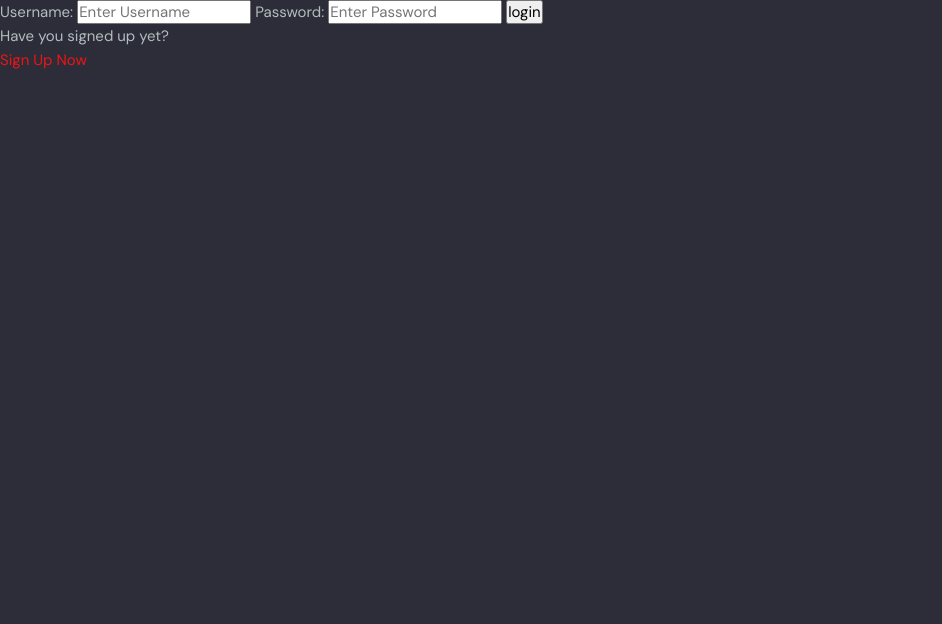
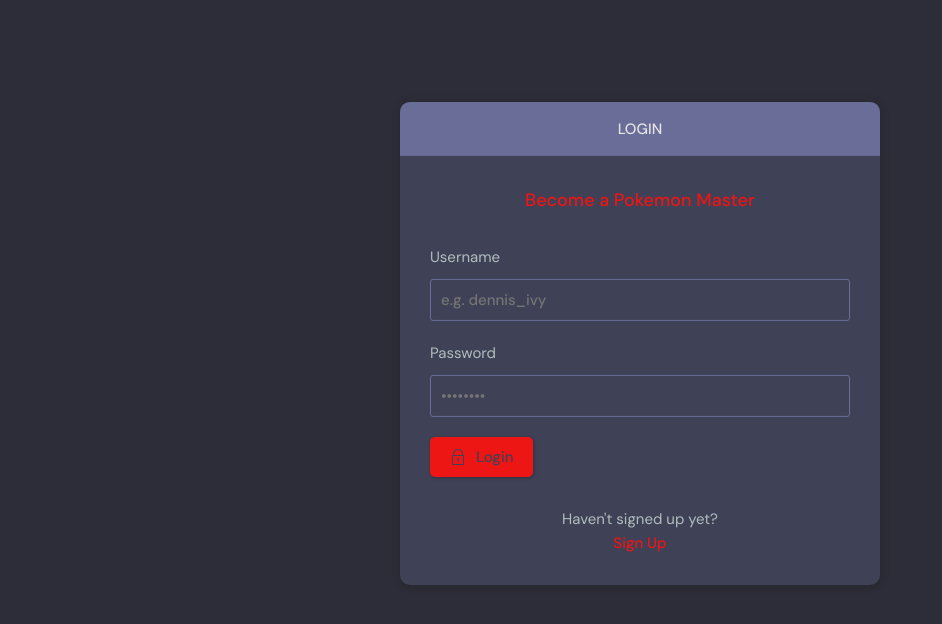
Before and after one commit to aokealy/pokemon, a Django app: page /login/ in a window 1280 px wide. Shown: the part 76-700 px from the top of the page, without its empty margins (0-942 px from the left). Run offline with Django 4.2, Linux system fonts and the light colour scheme.

Commit message:
login_register.html
add the template for the login register and update it to link with current login system by styling it

```diff
--- a/main/templates/main/login_register.html
+++ b/main/templates/main/login_register.html
@@ -1,41 +1,59 @@
 {% extends 'base.html' %}
 
 {% block content %}
+    <main class="auth layout">
+      <div class="container">
+        <div class="layout__box">
+          <div class="layout__boxHeader">
+            <div class="layout__boxTitle">
+              <h3>Login</h3>
+            </div>
+          </div>
+          <div class="layout__body">
+            <h2 class="auth__tagline">Become a Pokemon Master </h2>
 
+            <form class="form" action="#">
+              <div class="form__group form__group">
+                <label for="room_name">Username</label>
+                <input id="username" name="username" type="text" placeholder="e.g. dennis_ivy" />
+              </div>
+              <div class="form__group">
+                <label for="password">Password</label>
+                <input
+                  id="password"
+                  name="password"
+                  type="password"
+                  placeholder="&bull;&bull;&bull;&bull;&bull;&bull;&bull;&bull;"
+                />
+              </div>
 
-{% if page == 'login' %}
-<div>
-   <form method="POST" action="">
-     {% csrf_token %}
+              <button class="btn btn--main" type="submit">
+                <svg
+                  version="1.1"
+                  xmlns="http://www.w3.org/2000/svg"
+                  width="32"
+                  height="32"
+                  viewBox="0 0 32 32"
+                >
+                  <title>lock</title>
+                  <path
+                    d="M27 12h-1v-2c0-5.514-4.486-10-10-10s-10 4.486-10 10v2h-1c-0.553 0-1 0.447-1 1v18c0 0.553 0.447 1 1 1h22c0.553 0 1-0.447 1-1v-18c0-0.553-0.447-1-1-1zM8 10c0-4.411 3.589-8 8-8s8 3.589 8 8v2h-16v-2zM26 30h-20v-16h20v16z"
+                  ></path>
+                  <path
+                    d="M15 21.694v4.306h2v-4.306c0.587-0.348 1-0.961 1-1.694 0-1.105-0.895-2-2-2s-2 0.895-2 2c0 0.732 0.413 1.345 1 1.694z"
+                  ></path>
+                </svg>
 
+                Login
+              </button>
+            </form>
 
-     <label for="">Username:</label>
-     <input type="text" name="username" placeholder="Enter Username">
-
-     <label for="">Password:</label>
-     <input type="password" name="password" placeholder="Enter Password">
-
-     <input type="submit" value="login">
-
-   </form>
-   <p>Have you signed up yet?</p>
-  <a href="{% url 'register' %}">Sign Up Now</a>
-</div>
-
-{% else %}
-
-<div>
-  <form method="POST" action="">
-    {% csrf_token %}
-    {{form.as_p}}
-
-    <input type="submit" value="Register">
-
-  </form>
-
-  <p>Have you signed up yet?</p>
-  <a href="{% url 'login' %}">login</a>
-</div>
-{% endif %}
-
-{% endblock content %}
+            <div class="auth__action">
+              <p>Haven't signed up yet?</p>
+              <a href="signup.html" class="btn btn--link">Sign Up</a>
+            </div>
+          </div>
+        </div>
+      </div>
+    </main>
+    {% endblock content %}
```
Also changed, not shown: main/templates/main/login_register_old.html (added, +41 -0 lines), db.sqlite3.
